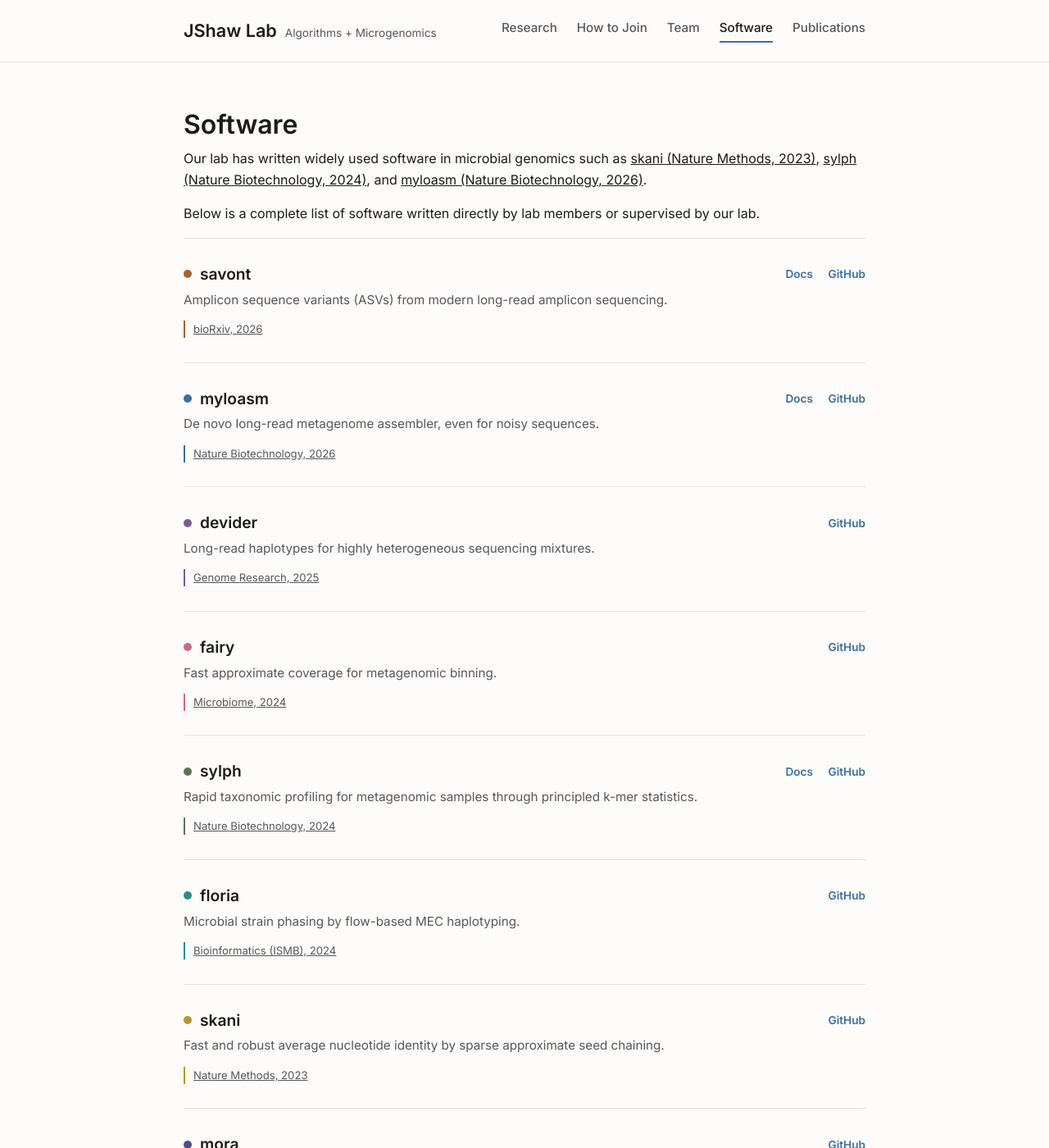
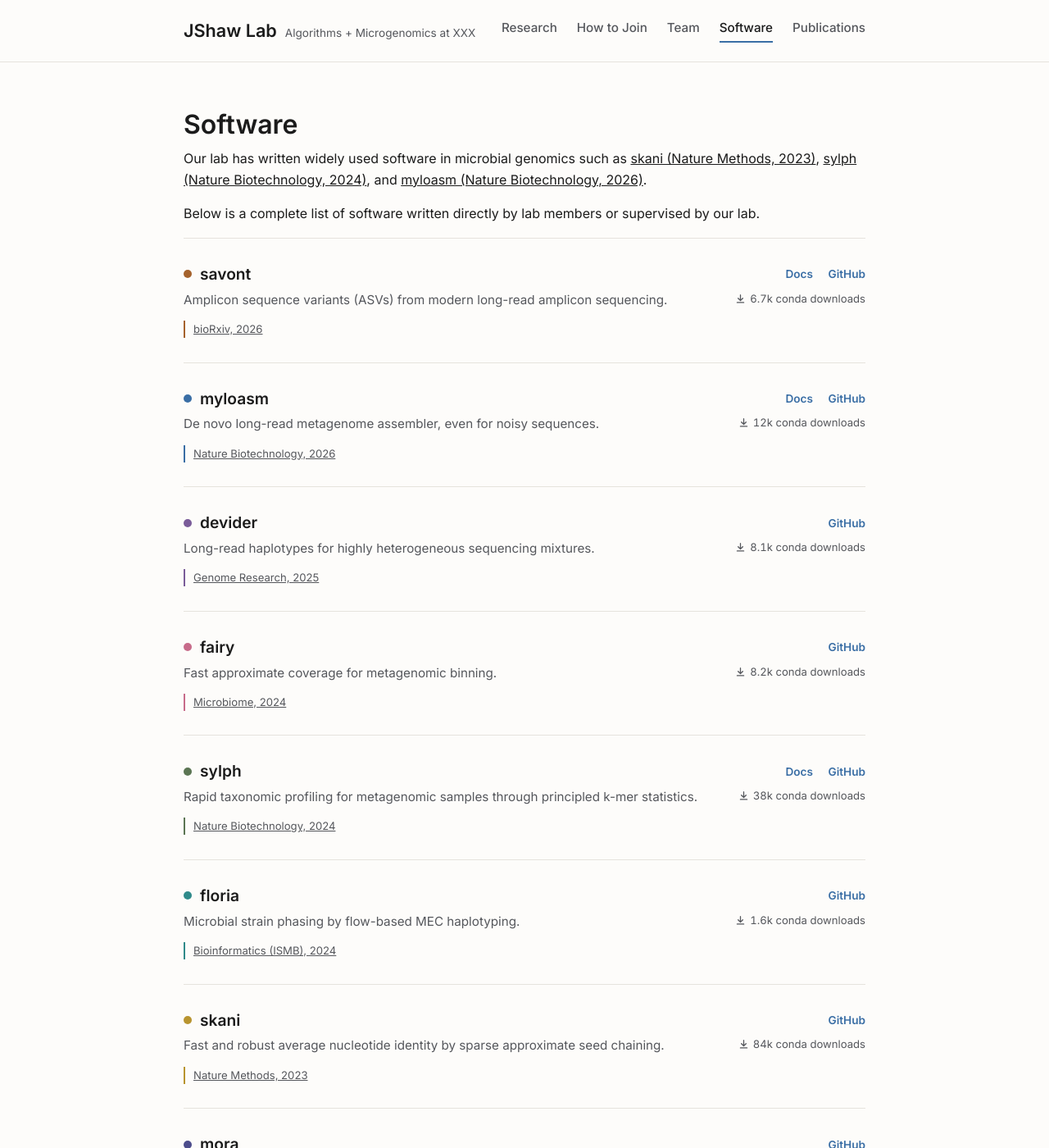
Before and after one commit to jshaw-lab-compbio/jshaw-lab-compbio.github.io, a Jekyll site: the page built from software.md, in a window 1280 px wide and 1400 px high. Shown: the whole window at 82% size. Built offline with Jekyll 4.4.1, drawn with Linux system fonts in a browser that asks for light colours; comment, search, counter and statistics services are not loaded.

Commit message:
added conda stuff

```diff
--- a/_config.yml
+++ b/_config.yml
@@ -10,7 +10,7 @@ title: "JShaw Lab"
 # tagline: "Algorithms + Microgenomics at UNC"
 # description line 2: "We will be starting in the Fall of 2027 in the Department of
 #   Computer Science at the University of North Carolina, Chapel Hill."
-tagline: "Algorithms + Microgenomics"
+tagline: "Algorithms + Microgenomics at XXX"
 description: >-
   The JShaw Lab develops algorithms, software, and tools for large-scale biological sequence analysis.
 
@@ -91,3 +91,4 @@ exclude:
   - README.md
   - Gemfile
   - Gemfile.lock
+  - scripts
--- a/assets/css/style.scss
+++ b/assets/css/style.scss
@@ -438,6 +438,41 @@ p { margin: 0 0 1em; }
   margin-bottom: 10px;
 }
 
+/* Tagline on the left, conda download count on the right of the same row
+   (it drops below the tagline when there isn't room, e.g. on phones). */
+.software-item__summary {
+  display: flex;
+  align-items: baseline;
+  justify-content: space-between;
+  flex-wrap: wrap;
+  gap: 0 18px;
+  margin-bottom: 10px;
+}
+
+.software-item__summary .software-item__tagline {
+  flex: 1 1 260px;
+  margin-bottom: 0;
+}
+
+.software-item__downloads {
+  margin-left: auto;
+  white-space: nowrap;
+  display: inline-flex;
+  align-items: center;
+  gap: 5px;
+  font-size: 0.82rem;
+  color: var(--ink-soft);
+  text-decoration: none;
+  font-variant-numeric: tabular-nums;
+}
+
+.software-item__downloads svg {
+  width: 13px;
+  height: 13px;
+}
+
+.software-item__downloads:hover { color: var(--ink); }
+
 .software-item__pub {
   display: inline-flex;
   align-items: center;
--- a/software.md
+++ b/software.md
@@ -23,7 +23,16 @@ Below is a complete list of software written directly by lab members or supervis
       </span>
       {% endif %}
     </div>
-    <div class="software-item__tagline">{{ tool.tagline }}</div>
+    {% assign downloads = site.data.conda_downloads[tool.conda] %}
+    <div class="software-item__summary">
+      <div class="software-item__tagline">{{ tool.tagline }}</div>
+      {% if tool.conda and downloads %}
+      <a class="software-item__downloads" href="https://anaconda.org/bioconda/{{ tool.conda }}" target="_blank" rel="noopener" title="{{ downloads }} Bioconda downloads">
+        <svg viewBox="0 0 16 16" fill="none" stroke="currentColor" stroke-width="1.6" stroke-linecap="round" stroke-linejoin="round" aria-hidden="true"><path d="M8 2v8M4.5 7 8 10.5 11.5 7M3 13.5h10"/></svg>
+        {% if downloads >= 10000 %}{{ downloads | divided_by: 1000.0 | round }}k{% elsif downloads >= 1000 %}{{ downloads | divided_by: 1000.0 | round: 1 }}k{% else %}{{ downloads }}{% endif %} conda downloads
+      </a>
+      {% endif %}
+    </div>
     {% if tool.description %}<p class="software-item__desc">{{ tool.description }}</p>{% endif %}
     {% if tool.publication %}
     <a class="software-item__pub" href="{{ tool.publication.url }}" target="_blank" rel="noopener">
```
Also changed, not shown: _data/conda_downloads.yml (added, +9 -0 lines), _data/software.yml (+10 -0 lines), scripts/update_conda_downloads.py (added, +30 -0 lines), .github/workflows/conda-downloads.yml (added).
